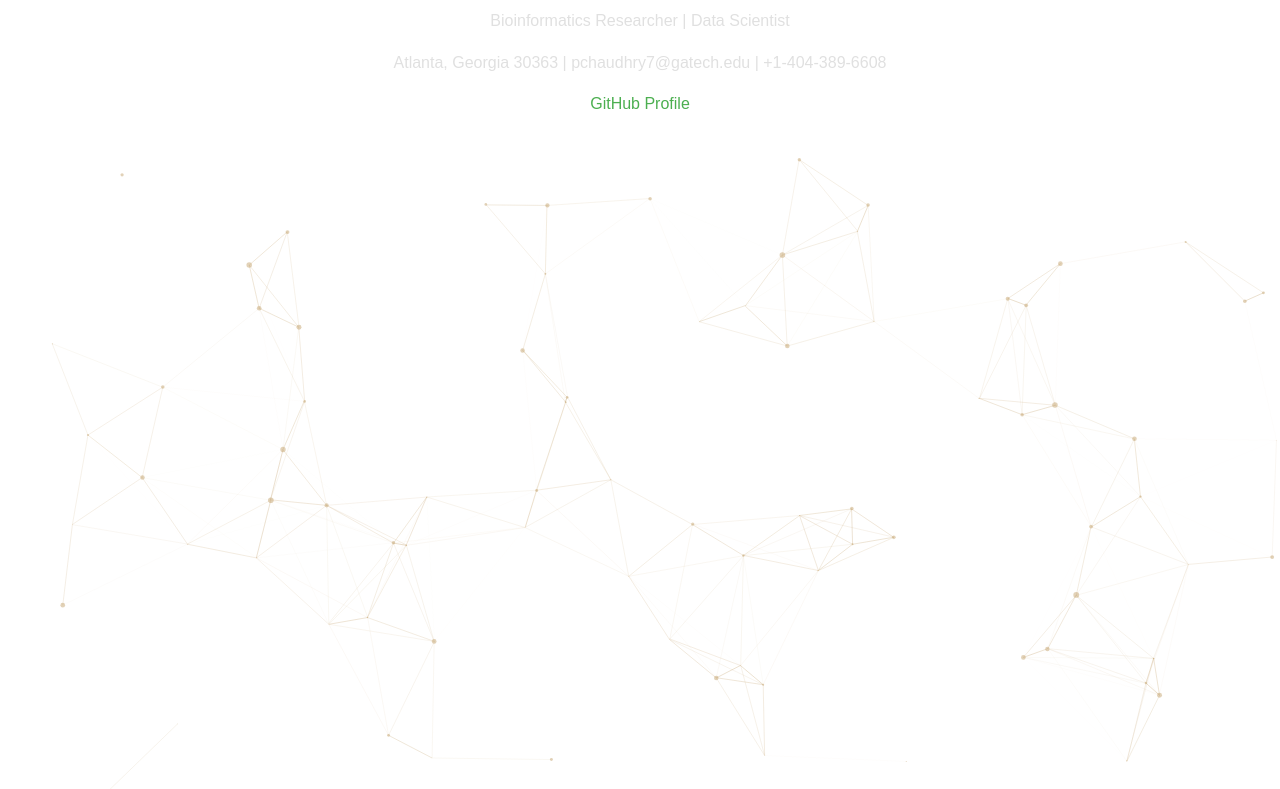
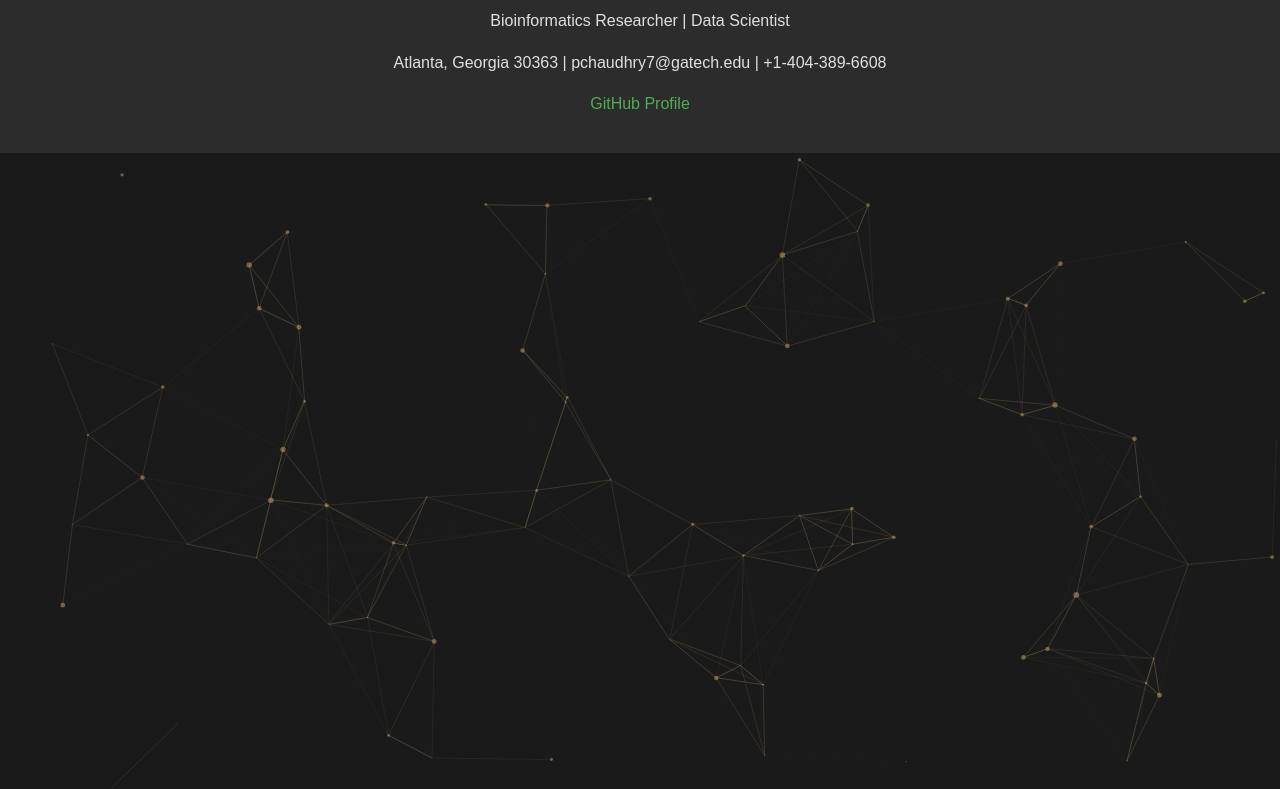
Before and after one commit to Palak-Chaudhry/Palak-Chaudhry.github.io, a plain HTML site: page index.html in a window 1280 px wide. Shown: the part 79-868 px from the top of the page. Drawn offline with nearby package versions, Linux system fonts and the light colour scheme.

Commit message:
Update styles.css

```diff
--- a/styles.css
+++ b/styles.css
@@ -72,8 +72,7 @@ h2 {
  */
 body {
     font-family: 'Arial', sans-serif;
-/*     background-color: #1a1a1a; */
-    background-color: var(--dark);
+    background-color: #1a1a1a;
     color: #e0e0e0;
     line-height: 1.6;
     margin: 0;
@@ -87,8 +86,7 @@ body {
 }
 
 header {
-/*     background-color: #2c2c2c; */
-    background-color: var(--dark);
+    background-color: #2c2c2c;
     padding: 20px 0;
     text-align: center;
 }
@@ -111,8 +109,7 @@ h2 {
 }
 
 .contact-info {
-/*     background-color: #2c2c2c; */
-    background-color: var(--dark);
+    background-color: #2c2c2c;
     padding: 15px;
     border-radius: 5px;
 }
```
